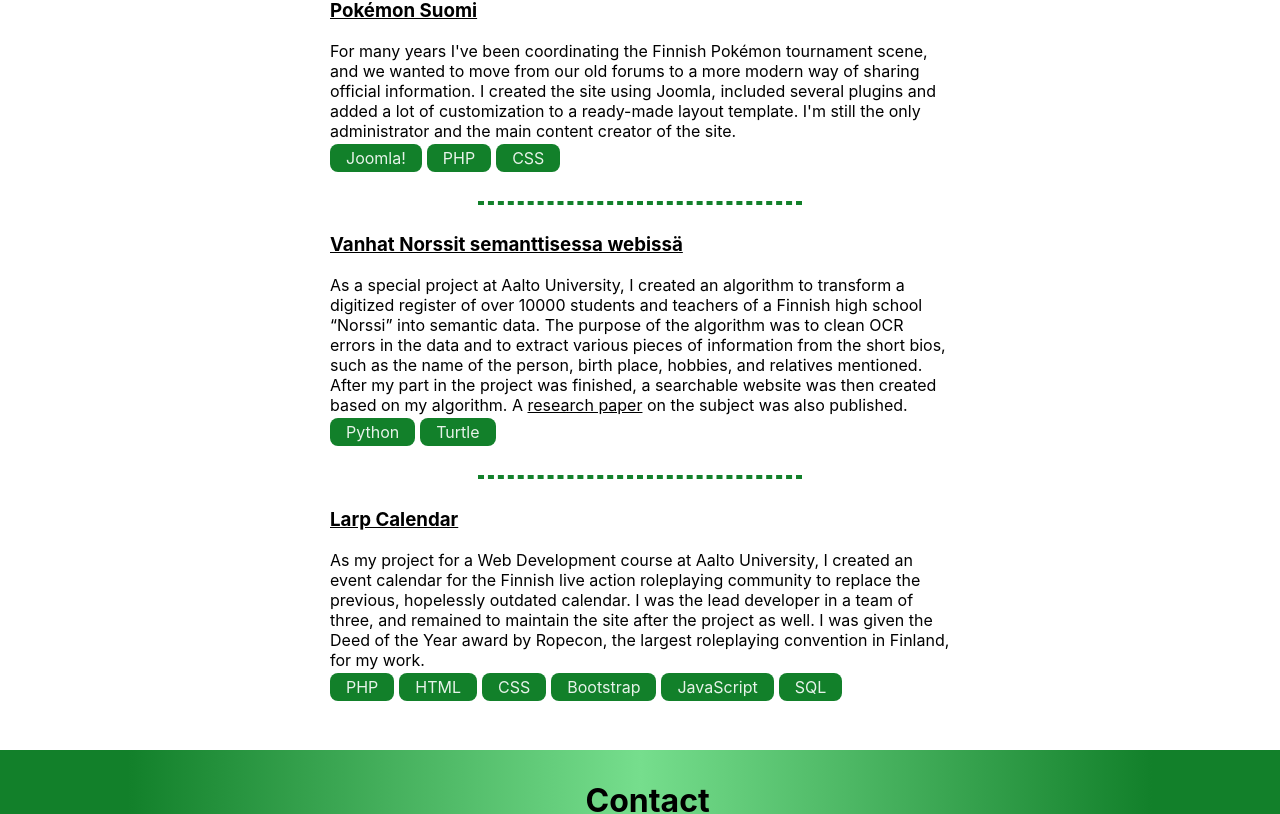
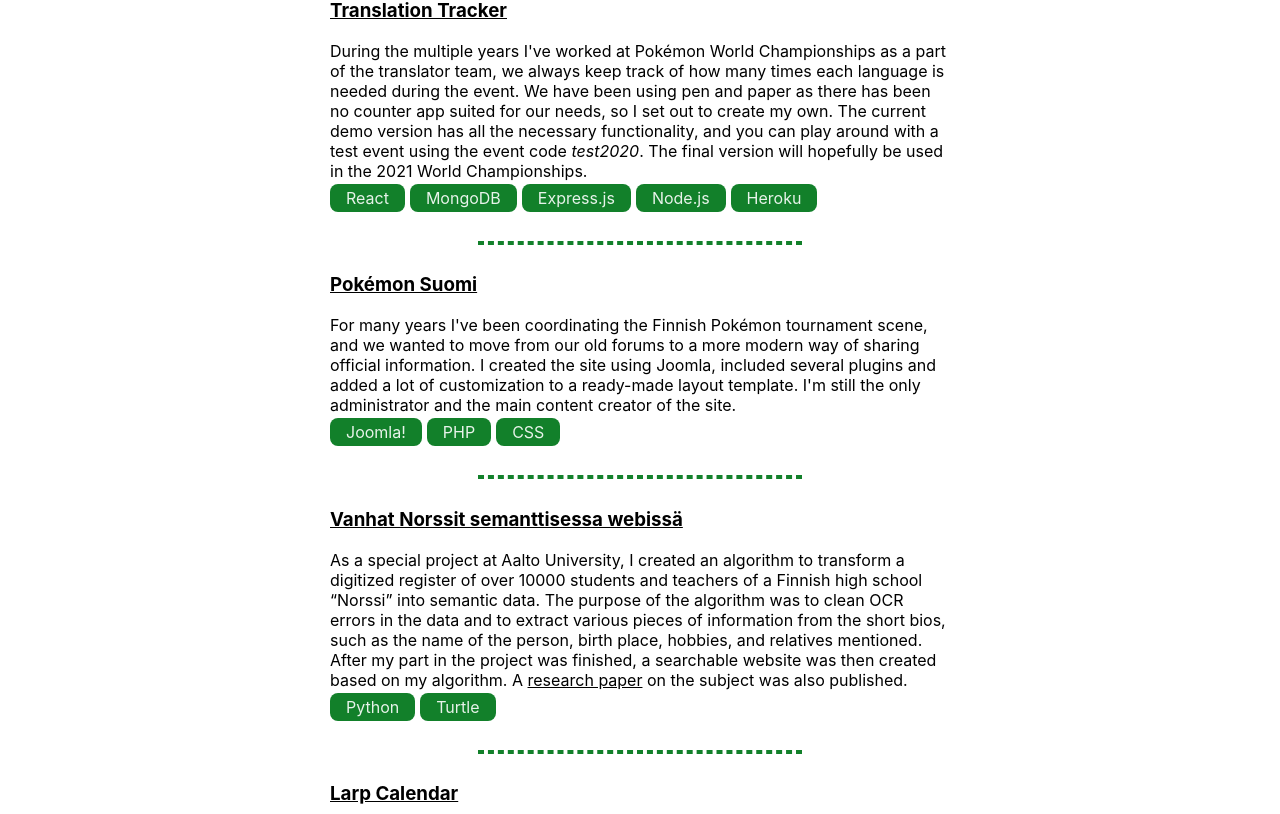
Before and after one commit to Raichan/Portfolio, a React (Create React App) app: page / in a window 1280 px wide. Shown: the part 2595-3409 px from the top of the page. Built offline with nearby package versions, Linux system fonts and the light colour scheme; no server answers.

Commit message:
Add translation tracker

```diff
--- a/src/components/Projects/index.js
+++ b/src/components/Projects/index.js
@@ -1,42 +1,99 @@
-import React, { Component } from 'react';
-import Tag from '../Tag';
+import React, { Component } from "react";
+import Tag from "../Tag";
 
 class Projects extends Component {
   render() {
     return (
       <div className="contentbox">
         <h1 className="centered">
-        <span className="anchor" id="Projects"> &nbsp; </span>
-          Projects</h1>
+          <span className="anchor" id="Projects">
+            {" "}
+            &nbsp;{" "}
+          </span>
+          Projects
+        </h1>
         <div className="section">
-          <a href="https://www.pokemonsuomi.net"><h3>Pokémon Suomi</h3></a>
-          <p>For many years I've been coordinating the Finnish Pokémon tournament scene, and we wanted to move from our old forums to a more modern way of sharing official information. I created the site using Joomla, included several plugins and added a lot of customization to a ready-made layout template. I'm still the only administrator and the main content creator of the site.
-            <br/>
-            <Tag text="Joomla!"/>
-            <Tag text="PHP"/>
-            <Tag text="CSS"/>
+          <a href="http://translation-tracker.herokuapp.com/">
+            <h3>Translation Tracker</h3>
+          </a>
+          <p>
+            During the multiple years I've worked at Pokémon World Championships
+            as a part of the translator team, we always keep track of how many
+            times each language is needed during the event. We have been using
+            pen and paper as there has been no counter app suited for our needs,
+            so I set out to create my own. The current demo version has all the
+            necessary functionality, and you can play around with a test event
+            using the event code <i>test2020</i>. The final version will
+            hopefully be used in the 2021 World Championships.
+            <br />
+            <Tag text="React" />
+            <Tag text="MongoDB" />
+            <Tag text="Express.js" />
+            <Tag text="Node.js" />
+            <Tag text="Heroku" />
           </p>
         </div>
         <hr className="divider"></hr>
         <div className="section">
-          <a href="https://www.norssit.fi/semweb/"><h3>Vanhat Norssit semanttisessa webissä</h3></a>
-          <p>As a special project at Aalto University, I created an algorithm to transform a digitized register of over 10000 students and teachers of a Finnish high school “Norssi” into semantic data. The purpose of the algorithm was to clean OCR errors in the data and to extract various pieces of information from the short bios, such as the name of the person, birth place, hobbies, and relatives mentioned. After my part in the project was finished, a searchable website was then created based on my algorithm. A <a href="https://researchportal.helsinki.fi/fi/publications/reassembling-and-enriching-the-life-stories-in-printed-biographic">research paper</a> on the subject was also published.
-            <br/>
-            <Tag text="Python"/>
-            <Tag text="Turtle"/>
+          <a href="https://www.pokemonsuomi.net">
+            <h3>Pokémon Suomi</h3>
+          </a>
+          <p>
+            For many years I've been coordinating the Finnish Pokémon tournament
+            scene, and we wanted to move from our old forums to a more modern
+            way of sharing official information. I created the site using
+            Joomla, included several plugins and added a lot of customization to
+            a ready-made layout template. I'm still the only administrator and
+            the main content creator of the site.
+            <br />
+            <Tag text="Joomla!" />
+            <Tag text="PHP" />
+            <Tag text="CSS" />
           </p>
         </div>
         <hr className="divider"></hr>
         <div className="section">
-          <a href="https://kalenteri.larp.fi"><h3>Larp Calendar</h3></a>
-          <p>As my project for a Web Development course at Aalto University, I created an event calendar for the Finnish live action roleplaying community to replace the previous, hopelessly outdated calendar. I was the lead developer in a team of three, and remained to maintain the site after the project as well. I was given the Deed of the Year award by Ropecon, the largest roleplaying convention in Finland, for my work.
-            <br/>
-            <Tag text="PHP"/>
-            <Tag text="HTML"/>
-            <Tag text="CSS"/>
-            <Tag text="Bootstrap"/>
-            <Tag text="JavaScript"/>
-            <Tag text="SQL"/>
+          <a href="https://www.norssit.fi/semweb/">
+            <h3>Vanhat Norssit semanttisessa webissä</h3>
+          </a>
+          <p>
+            As a special project at Aalto University, I created an algorithm to
+            transform a digitized register of over 10000 students and teachers
+            of a Finnish high school “Norssi” into semantic data. The purpose of
+            the algorithm was to clean OCR errors in the data and to extract
+            various pieces of information from the short bios, such as the name
+            of the person, birth place, hobbies, and relatives mentioned. After
+            my part in the project was finished, a searchable website was then
+            created based on my algorithm. A{" "}
+            <a href="https://researchportal.helsinki.fi/fi/publications/reassembling-and-enriching-the-life-stories-in-printed-biographic">
+              research paper
+            </a>{" "}
+            on the subject was also published.
+            <br />
+            <Tag text="Python" />
+            <Tag text="Turtle" />
+          </p>
+        </div>
+        <hr className="divider"></hr>
+        <div className="section">
+          <a href="https://kalenteri.larp.fi">
+            <h3>Larp Calendar</h3>
+          </a>
+          <p>
+            As my project for a Web Development course at Aalto University, I
+            created an event calendar for the Finnish live action roleplaying
+            community to replace the previous, hopelessly outdated calendar. I
+            was the lead developer in a team of three, and remained to maintain
+            the site after the project as well. I was given the Deed of the Year
+            award by Ropecon, the largest roleplaying convention in Finland, for
+            my work.
+            <br />
+            <Tag text="PHP" />
+            <Tag text="HTML" />
+            <Tag text="CSS" />
+            <Tag text="Bootstrap" />
+            <Tag text="JavaScript" />
+            <Tag text="SQL" />
           </p>
         </div>
       </div>
```
Also changed, not shown: 1 other file (tests, documents, lock files or other folders).
